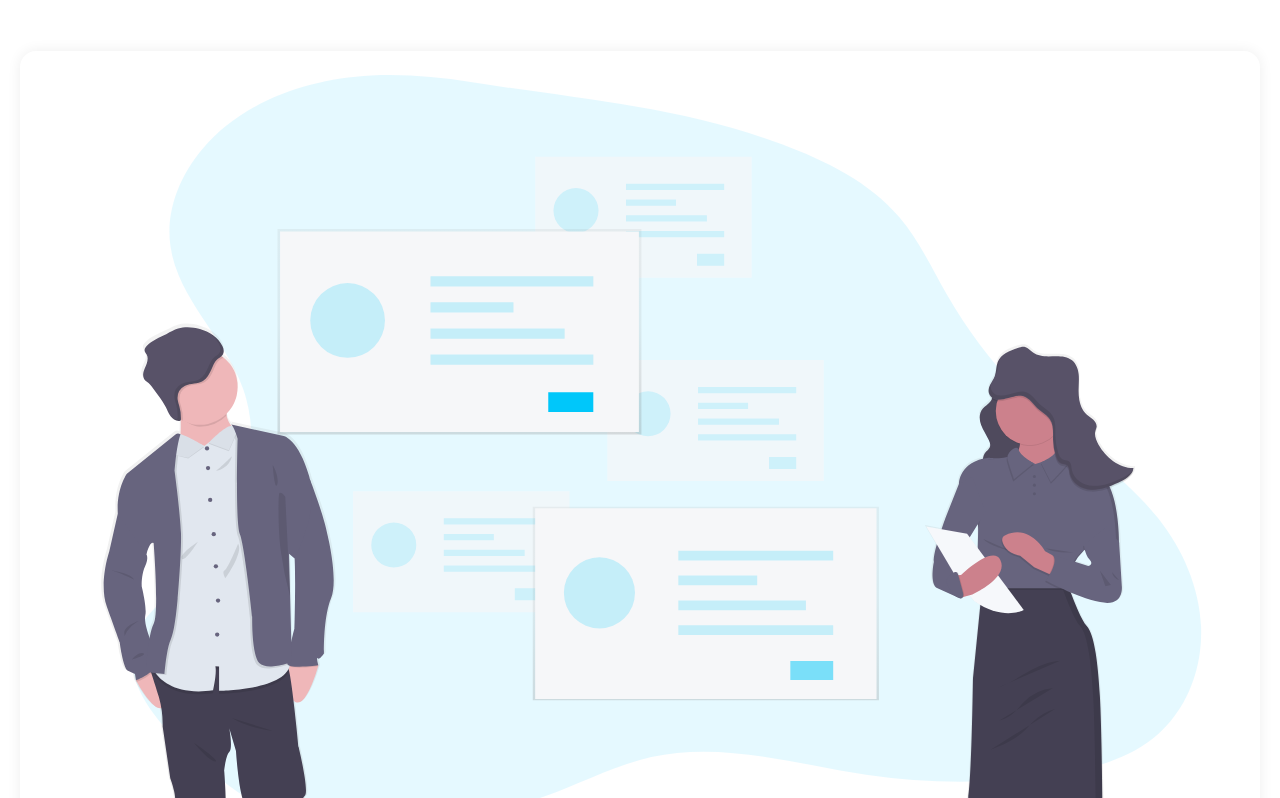
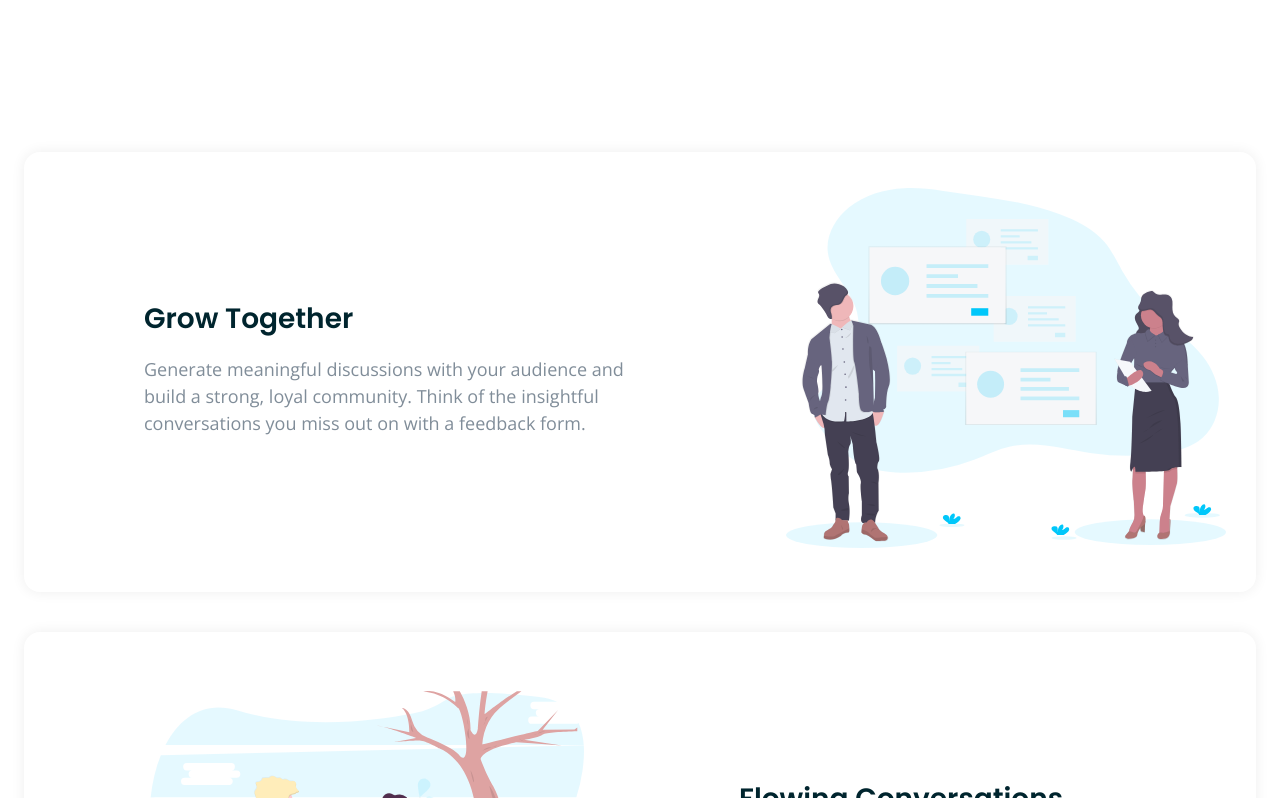
Before and after one commit to miguelzaga/huddle-landing-page-with-alternating-feature-blocks, a JavaScript app: page / in a window 1280 px wide. Shown: the part 618-1416 px from the top of the page. Built offline with nearby package versions, Linux system fonts and the light colour scheme.

Commit message:
style features desktop

```diff
--- a/src/scss/05-components/_features.scss
+++ b/src/scss/05-components/_features.scss
@@ -5,6 +5,11 @@
   display: flex;
   flex-direction: column;
   gap: 40px;
+  margin: auto;
+  max-width: calc(1232px + 40px);
+  @include breakpoint($lg) {
+    padding-top: 160px;
+  }
 
   &__card {
     box-shadow: 0px 0px 14px rgba(0, 0, 0, 0.07);
@@ -13,25 +18,51 @@
     text-align: center;
     display: flex;
     flex-direction: column;
+    justify-content: space-between;
+    align-items: center;
+    max-width: 520px;
+    margin: auto;
     gap: 24px;
+    @include breakpoint($lg) {
+      flex-direction: row;
+      max-width: unset;
+      height: 440px;
+      padding-left: 120px;
+      padding-right: 30px;
+      text-align: left;
+      &:nth-child(odd) {
+        flex-direction: row-reverse;
+      }
+    }
   }
 
   &__container {
+    flex-basis: 45%;
     &--users {
       padding-left: 5px;
       padding-right: 5px;
     }
   }
 
+  &__img {
+    max-width: 440px;
+  }
+
   &__title {
     font-size: rem(20px);
     line-height: 1.5;
     margin-bottom: 16px;
+    @include breakpoint($lg) {
+      font-size: rem(28px);
+    }
   }
 
   &__text {
     font-size: rem(14px);
     line-height: 1.5;
     color: $grayishBlue;
+    @include breakpoint($lg) {
+      font-size: rem(18px);
+    }
   }
 }
```
